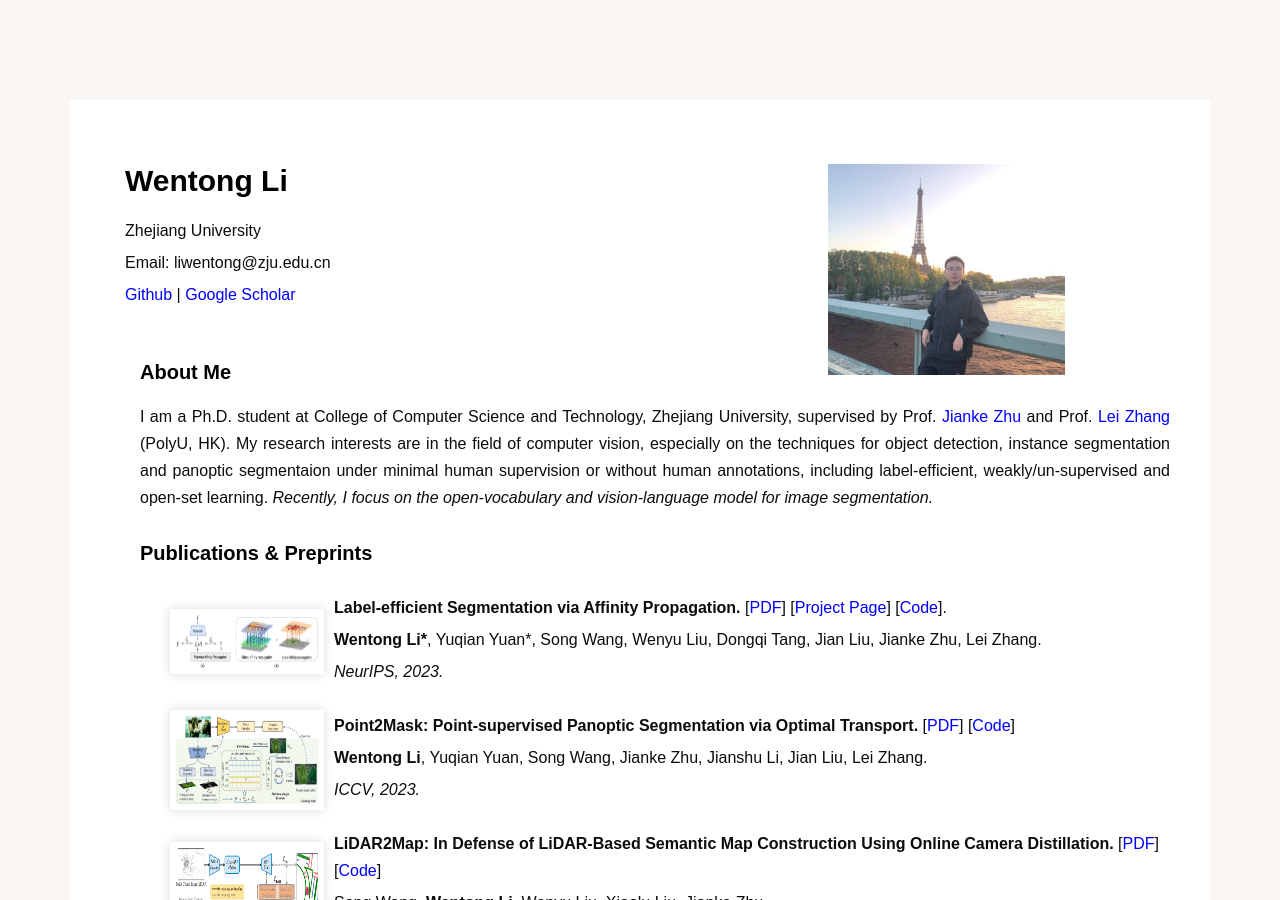
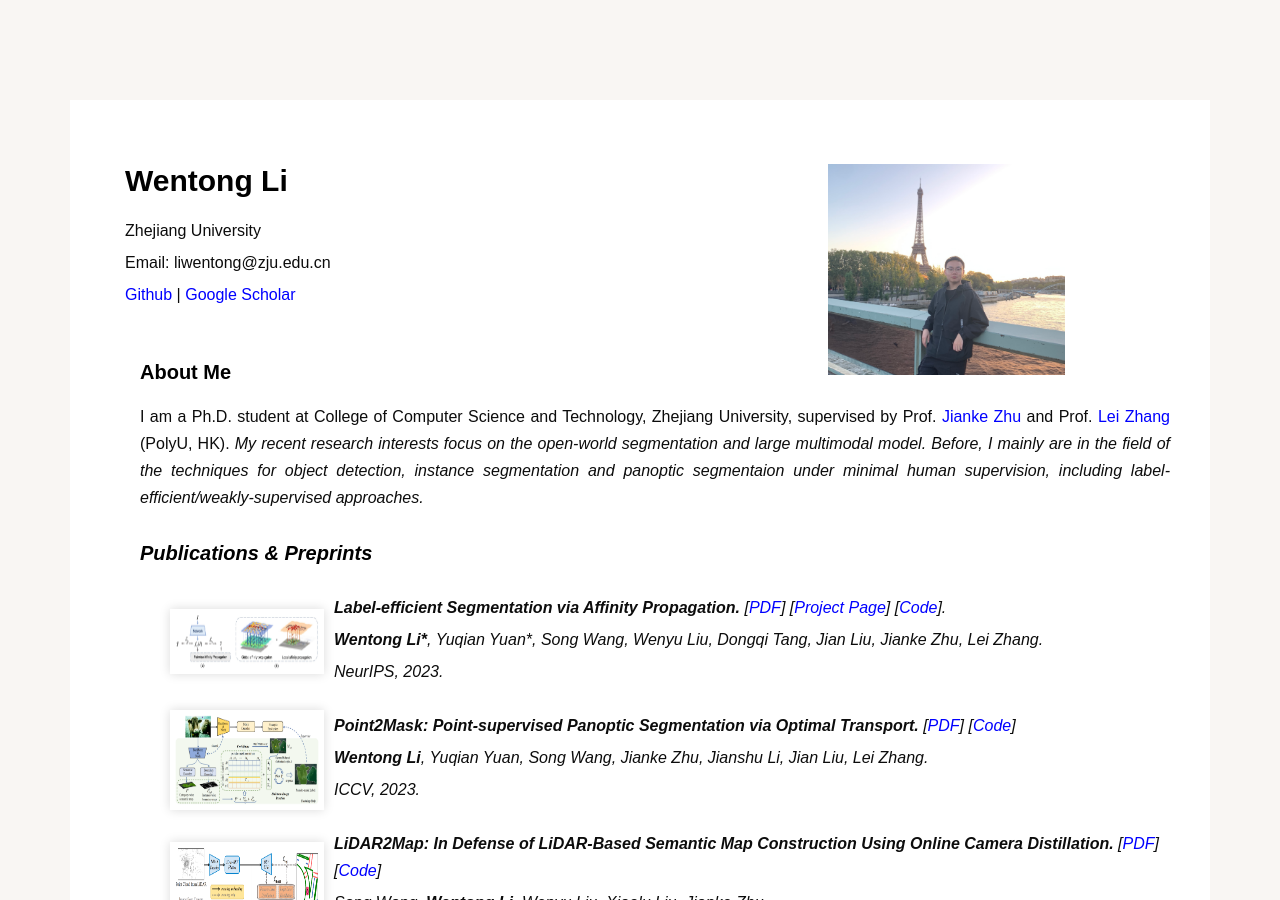
Before and after one commit to cslwt/cslwt.github.io, a Jekyll site: the page index.html, which Jekyll copies as it is, in a window 1280 px wide and 900 px high. Built offline with Jekyll 4.4.1, drawn with Linux system fonts in a browser that asks for light colours; some web fonts are replaced.

Commit message:
Update index.html

```diff
--- a/index.html
+++ b/index.html
@@ -90,9 +90,8 @@
 					<p>I am a Ph.D. student at College of Computer Science and Technology, Zhejiang University, supervised by Prof.
 						<a href="https://person.zju.edu.cn/jkzhu">Jianke Zhu</a> and Prof.
 						<a href="http://www4.comp.polyu.edu.hk/~cslzhang/">Lei Zhang </a>(PolyU, HK).
-						My research interests are in the field of computer vision, especially on the techniques for object detection,
-						instance segmentation and panoptic segmentaion under minimal human supervision or without human annotations, including label-efficient, weakly/un-supervised and open-set learning.
-						<em> Recently, I focus on the open-vocabulary and vision-language model for image segmentation.</em>
+						<em>My recent research interests focus on the open-world segmentation and large multimodal model<em>. Before, I mainly are
+						in the field of the techniques for object detection, instance segmentation and panoptic segmentaion under minimal human supervision, including label-efficient/weakly-supervised approaches.
 					<p>
 
 
```
